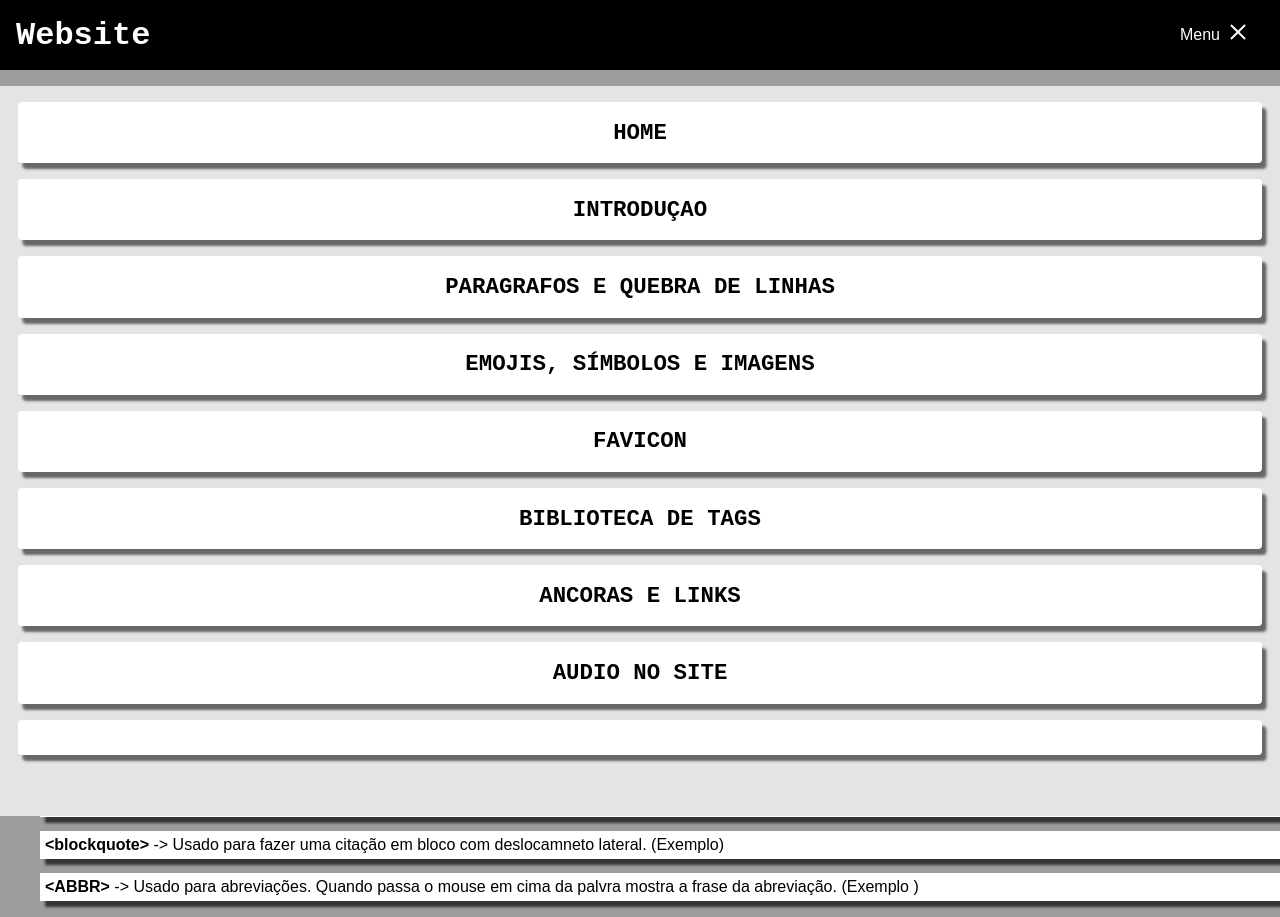
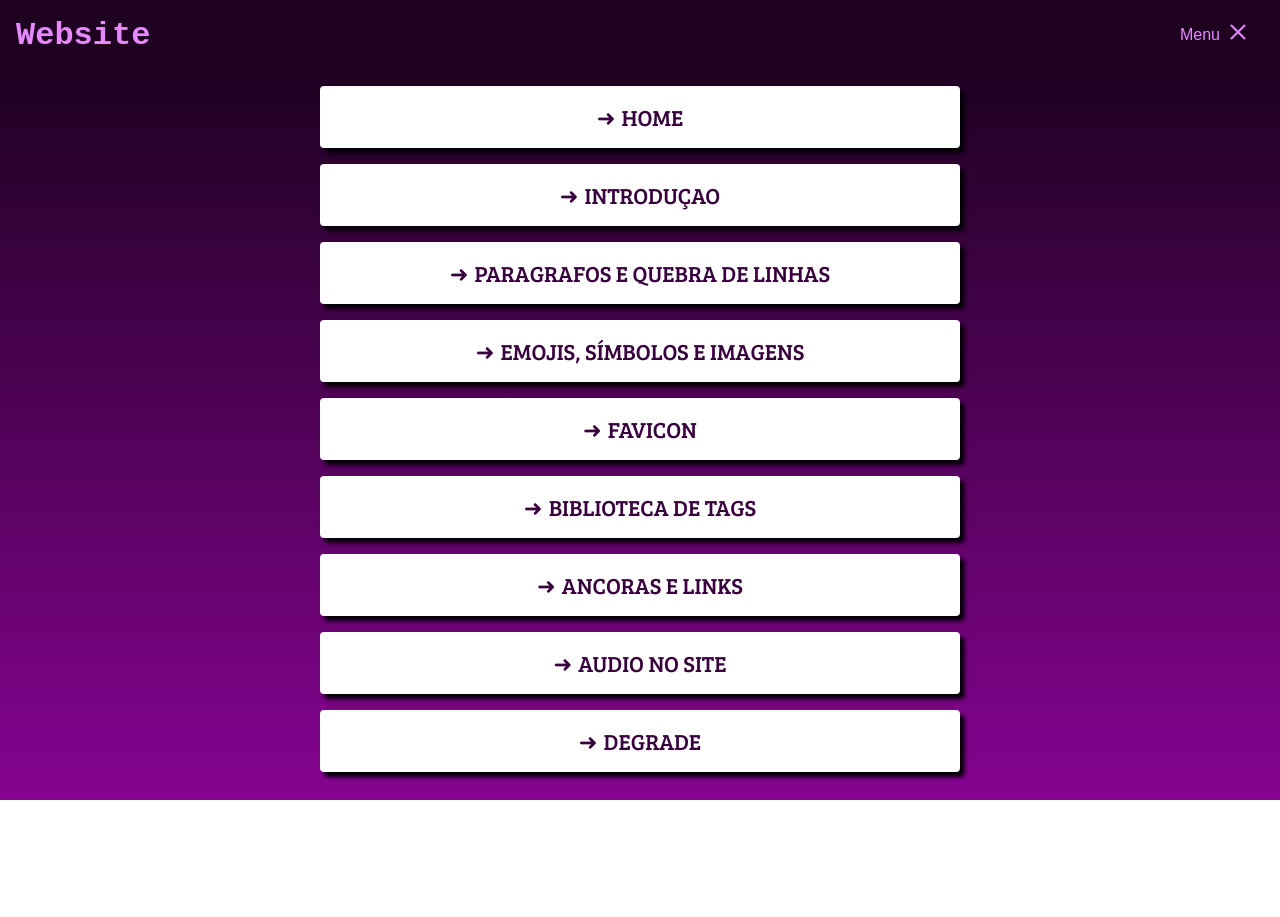
Before and after one commit to klebermmaia/MeusTestes, a plain HTML site: page Projeto X/tags.html in a window 1280 px wide. Both pictures are taken after a click on the button "Menu". After the commit the page ends 800 px from the top, so only its background shows below. Drawn offline with Linux system fonts and the light colour scheme; files that its build step writes are made by us from their sources.

Commit message:
update
melhorias

```diff
--- a/Projeto X/css/degrade_style.css
+++ /dev/null
@@ -1,33 +0,0 @@
-@chatset "UTF-8";
-@font-face {
-    font-family: fira_mono-medium;
-    src: url(fonts/fira_mono-medium.ttf);
-}
-
-p{
-    font-size: 13pt;
-    font-family:Georgia, 'Times New Roman', Times, serif;
-}
-
-code{
-    background-color: aliceblue;
-    border-radius: 4px;
-    padding: 3px;
-    color: brown;
-    font-weight: bold;
-    font-family: fira_mono-medium;
-    font-size: 12pt;
-}
-
-#ex1{
-    background-color: white;
-    font-size: 12pt;
-    width: 576px;
-    font-family: fira_mono-medium;
-    margin-left: 1rem;
-    margin-top: 1rem;
-    padding: 10px;
-    border-radius: 6px;
-    box-shadow: 3px 3px 4px rgb(107, 107, 107);
-
-}
--- a/Projeto X/css/estilo_index.css
+++ b/Projeto X/css/estilo_index.css
@@ -1,8 +1,6 @@
 @charset "UTF-8";
 /*estilo Animação do texto que aparece digitando*/
-body{
-    background: #000000d7;
-}
+
 #titulo1{
 
     max-width: 480px;
--- a/Projeto X/css/estilo_nav.css
+++ b/Projeto X/css/estilo_nav.css
@@ -1,12 +1,15 @@
 @charset "UTF-8";
-
+@font-face {
+    font-family: bree_serif-regular;
+    src: url(fonts/bree_serif-regular.ttf);
+}
 body{
     margin: 0px;
     padding: 0px;
 }
 
 a{
-    color: black;
+    color: #38003D;
     text-decoration: none;
     font-family: sans-serif;
 }
@@ -18,7 +21,7 @@ a:hover{
 #logo{
     font-size: 2rem;
     font-weight: bold;
-    color: white;
+    color: #e589ff;
     font-family: monospace;
 }
 #header {
@@ -28,7 +31,7 @@ a:hover{
     display: flex;
     align-items: center;
     justify-content: space-between;
-    background-color: rgb(0, 0, 0);
+    background-color: #1f0122;
 }
 #menu {
     display: flex;
@@ -41,7 +44,7 @@ a:hover{
 }
 
 #btn-mobile {
-    color: white;
+    color: #e589ff;
     display: none;
 }
 
@@ -52,31 +55,34 @@ a:hover{
         visibility: hidden;
         position: absolute;
         width: 100%;
-        top: 70px;
+        top: 54px;
         right: 0px;
         height: 0px;
         transition: 0.4s;
         overflow-y: hidden;
         z-index: 1000;
-        background-color: rgb(230, 227, 227);
+        background-image: linear-gradient(to bottom, #1f0122, #860492);
     }
     #nav.active #menu {
         height: calc(100vh - 70px);
         visibility: visible;
         overflow-y: auto;
     }
+
     #menu a{
-        padding: 1.1rem 0;
-        margin: 1rem 1.1rem;
+        padding: 1rem 0;
+        margin: 1rem 20rem;
         text-align: center;
         font-size: 1.4rem;
-        font-family: monospace;
-        font-weight: bold;
+        font-family: bree_serif-regular;
         text-transform: uppercase;
         border-radius: 4px;
-        box-shadow: 4.5px 6px 2.5px rgba(66, 64, 64, 0.767);
-        background: white;
-
+        box-shadow: 4.5px 5px 4px #040007;
+        background: #ffffff;
+    }
+    #menu a::before{
+        content: '➜';
+        margin-right: 6px;
     }
 
     #btn-mobile {
--- a/Projeto X/css/estilo_pagina_intro.css
+++ b/Projeto X/css/estilo_pagina_intro.css
@@ -28,11 +28,6 @@ h2{
     color: rgb(131, 35, 35);
 }
 
-p{
-    font-size: 14pt;
-    font-family: sans-serif;
-}
-
 body{
     background-color: rgb(255, 255, 255);
 }
--- a/Projeto X/css/estilo_pagina_tags.css
+++ /dev/null
@@ -1,18 +0,0 @@
-@charset "UTF-8";
-
-body{
-    background: rgb(158, 157, 157);
-}
-#lista_tags li {
-    font-family: sans-serif;
-    font-size: 1em;
-    display: block;
-    background: rgb(255, 255, 255);
-    margin-bottom: .88rem;
-    box-sizing: border-box;
-    width: auto;
-    padding: 5px;
-    text-align: left;
-    box-shadow: 4.5px 6px 2.5px rgba(22, 22, 22, 0.767);;
-
-}
--- /dev/null
+++ b/Projeto X/css/estilo_txt.css
@@ -0,0 +1,74 @@
+@charset "UTF-8";
+@font-face {
+    font-family: fira_mono-medium;
+    src: url(fonts/fira_mono-medium.ttf);
+}
+@font-face {
+    font-family: merriweather_sans-regular;
+    src: url(fonts/merriweather_sans-regular.ttf);
+}
+@font-face {
+    font-family: bree_serif-regular;
+    src: url(fonts/bree_serif-regular.ttf);
+}
+
+h1{
+    text-align: center;
+    font-family: merriweather_sans-regular;
+}
+
+p{
+    font-size: 13pt;
+    font-family: bree_serif-regular;
+}
+
+code{
+    background-color: aliceblue;
+    border-radius: 4px;
+    padding: 3px;
+    color: brown;
+    font-weight: bold;
+    font-family: fira_mono-medium;
+    font-size: 12pt;
+}
+
+#ex1{
+    background-color: white;
+    font-size: 12pt;
+    width: 576px;
+    font-family: fira_mono-medium;
+    margin-left: 1rem;
+    margin-top: 1rem;
+    padding: 10px;
+    border-radius: 6px;
+    box-shadow: 3px 3px 5px rgb(68, 65, 65);
+
+}
+/*body*/
+body{
+    background-image: linear-gradient(to top, #1f0122, #670270);
+}
+/*css da pagina tags (Tabela)*/
+
+table{
+    display: block;
+    background-color: rgb(210, 206, 211);
+    margin: 80px;
+    margin-top: 25px;
+    margin-bottom: 20px;
+    padding: 10px;
+    border-radius: 4px;
+    font-family: bree_serif-regular;
+    border: 2px solid black;
+    border-collapse: collapse;
+}
+
+caption{
+    font-size: 30pt;
+    font-family: merriweather_sans-regular;
+}
+
+tr, td, th{
+    border: .15rem solid black;
+    padding: 3px;
+}
--- a/Projeto X/tags.html
+++ b/Projeto X/tags.html
@@ -3,10 +3,11 @@
 <head>
     <meta charset="UTF-8">
     <meta name="viewport" content="width=device-width, initial-scale=1.0">
-    <link rel="stylesheet" href="style/style.css">
     <link rel="shortcut icon" href="img/ico_html_.ico" type="image/x-icon">
-    <link rel="stylesheet" href="css/estilo_pagina_tags.css">
+    <!--css-->
+    <link rel="stylesheet" href="css/estilo_txt.css">
     <link rel="stylesheet" href="css/estilo_nav.css">
+    <!--css-->
     <title>Tags</title>
 </head>
 <body>
@@ -25,52 +26,186 @@
                 <li><a href="tags.html">Biblioteca de Tags</a></li>
                 <li><a href="ancoras_e_links.html">Ancoras e Links</a></li>
                 <li><a href="audio_no_site.html">Audio no site</a></li>
-                <li><a href="degrade.html"></a></li>
+                <li><a href="degrade.html">Degrade</a></li>
             </ul>
         </nav>
         <script src="js/script.js">Degrade</script>
     </header>
+    <!--
+    <h1 id="main_title">Tags</h1>
+    <ul id="lista_tags">
+        <li><b>&lt;H1 a H6></b> -> usado para Titulos. (<a href="semantica_das_tags/tag_h1_h6.html">Exemplos</a>)
 
-    <h1>Tags</h1>
-    <ul id="lista_tags">
-        <li><b>&lt;H1 a H6&gt;</b> -> usado para Titulos. (<a href="semantica_das_tags/tag_h1_h6.html">Exemplos</a>)
+        <li><b>&lt;P></b> -> usado para criar paragrafos.
 
-        <li><b>&lt;P&gt;</b> -> usado para criar paragrafos.
+        <li><b>&lt;BR></b> -> Usado para quebrar a linha.
 
-        <li><b>&lt;BR&gt;</b> -> Usado para quebrar a linha.
+        <li><b>&lt;LINK></b> -> Usado para criar uma ligação entre arquivos.
 
-        <li><b>&lt;LINK&gt;</b> -> Usado para criar uma ligação entre arquivos.
+        <li><b>&lt;A></b> -> Usado para criar um ligação de forma mais variada. (<a href="semantica_das_tags/tag_a_.html">Exemplo</a>)
 
-        <li><b>&lt;A&gt;</b> -> Usado para criar um ligação de forma mais variada. (<a href="semantica_das_tags/tag_a_.html">Exemplo</a>)
+        <li><b>&lt;IMG></b> -> usado para adicionar imagens.
 
-        <li><b>&lt;IMG&gt;</b> -> usado para adicionar imagens.
+        <li><b>&lt;Strong> e &lt;B></b> -> A tag &lt;B> deixa o texto marcado em negrito e nada mais, porem a tag &lt;Strongb> tem semantica, ela da sentido de texto em destaque. (<a href="semantica_das_tags/tag_strong.html">Exemplo</a>)
 
-        <li><b>&lt;Strong&gt; e &lt;B&gt;</b> -> A tag &lt;B&gt; deixa o texto marcado em negrito e nada mais, porem a tag &lt;Strongb&gt; tem semantica, ela da sentido de texto em destaque. (<a href="semantica_das_tags/tag_strong.html">Exemplo</a>)
+        <li><b>&lt;I> e &lt;EM></b> -> Deixa em Italico. (<a href="semantica_das_tags/italico.html">Exemplo</a>)
 
-        <li><b>&lt;I&gt; e &lt;EM&gt;</b> -> Deixa em Italico. (<a href="semantica_das_tags/italico.html">Exemplo</a>)
+        <li><b>&lt;MARK></b> -> Deixa o texto marcado (igual a caneta marca texto).( <a href="semantica_das_tags/tag_mark.html">Exemplo</a> )
 
-        <li><b>&lt;MARK&gt;</b> -> Deixa o texto marcado (igual a caneta marca texto).( <a href="semantica_das_tags/tag_mark.html">Exemplo</a> )
+        <li><b>&lt;SMALL></b> -> Deixa o texto pequeno.
 
-        <li><b>&lt;SMALL&gt;</b> -> Deixa o texto pequeno.
+        <li><b>&lt;INS></b> -> Deixa o texto com uma linha embaixo para você considerar importante.
 
-        <li><b>&lt;INS&gt;</b> -> Deixa o texto com uma linha embaixo para você considerar importante.
+        <li><b>&lt;SUP></b> -> Usado para fazer expreções de potencia, por exemplo: 10<sup>2</sup>= 100
 
-        <li><b>&lt;SUP&gt;</b> -> Usado para fazer expreções de potencia, por exemplo: 10<sup>2</sup>= 100
+        <li><b>&lt;SUB></b> -> Usado para fazer expreçoes de formulas, por exemplo: H<sub>2</sub>O
 
-        <li><b>&lt;SUB&gt;</b> -> Usado para fazer expreçoes de formulas, por exemplo: H<sub>2</sub>O
-
-        <li><b>&lt;Ul&gt;,&lt;OL&gt; e &lt;LI&gt;</b> -> Cria lista. <a href="semantica_das_tags/tag_de_listas.html">Exemplo</a>
+        <li><b>&lt;Ul>,&lt;OL> e &lt;LI></b> -> Cria lista. <a href="semantica_das_tags/tag_de_listas.html">Exemplo</a>
 
         <li><b>&lt;CODE&gt;</b> -> Marca o texto como codigo.
 
-        <li><b>&lt;PRE&gt;</b> -> Permite que seja considerado tudo que estaja entre a tag, deixa o texto pré-formatado.
+        <li><b>&lt;PRE></b> -> Permite que seja considerado tudo que estaja entre a tag, deixa o texto pré-formatado.
 
-        <li><b>&lt;blockquote&gt;</b> -> Usado para fazer uma citação em bloco com deslocamneto lateral. (<a href="semantica_das_tags/tag_blockquote.html">Exemplo</a>)
+        <li><b>&lt;blockquote></b> -> Usado para fazer uma citação em bloco com deslocamneto lateral. (<a href="semantica_das_tags/tag_blockquote.html">Exemplo</a>)
 
-        <li><b>&lt;ABBR&gt;</b> -> Usado para abreviações. Quando passa o mouse em cima da palvra mostra a frase da abreviação. (<a href="semantica_das_tags/tag_abbr.html">Exemplo</a> )
+        <li><b>&lt;ABBR></b> -> Usado para abreviações. Quando passa o mouse em cima da palvra mostra a frase da abreviação. (<a href="semantica_das_tags/tag_abbr.html">Exemplo</a> )
 
 
     </ul>
+    -->
 
+
+
+
+
+
+    <!--tr (linha), td (coluna)-->
+
+
+
+
+
+
+
+
+        <table>
+            <caption>Tabela de Tags</caption>
+                <thead>
+                    <tr>
+                        <th>TAG</th>
+                        <th>Conteudo</th>
+                        <th>Exemplo</th>
+                    </tr>
+                </thead>
+                <tbody>
+                <tr>
+                    <td>&lt;H1 aH6> -></td>
+                    <td>usado para Titulos.</td>
+                    <td><a href="semantica_das_tags/tag_h1_h6.html">Exemplos</a></td>
+                </tr>
+
+                <tr>
+                    <td>&lt;P> -></td>
+                    <td>usado para criar paragrafos.</td>
+                    <td>Exemplo</td>
+                </tr>
+
+                <tr>
+                    <td>&lt;BR> -></td>
+                    <td>Usado para quebrar a linha.</td>
+                    <td>Exemplo</td>
+                </tr>
+                <tr>
+                    <td>&lt;LINK> -></td>
+                    <td>Usado para criar uma ligação entre arquivos.</td>
+                    <td>Exemplo</td>
+                </tr>
+
+                <tr>
+                    <td>&lt;A> -></td>
+                    <td>Usado para criar um ligação de forma mais variada.</td>
+                    <td><a href="semantica_das_tags/tag_a_.html">Exemplo</a></td>
+                </tr>
+
+                <tr>
+                    <td>&lt;IMG> -></td>
+                    <td>usado para adicionar imagens.</td>
+                    <td>Exemplo</td>
+                </tr>
+
+                <tr>
+                    <td>&lt;Strong> e &lt;B> -></td>
+                    <td>A tag &lt;B> deixa o texto marcado em negrito e nada mais, porem a tag &lt;Strongb> tem semantica, ela da sentido de texto em destaque.</td>
+                    <td><a href="semantica_das_tags/tag_strong.html">Exemplo</a></td>
+                </tr>
+
+                <tr>
+                    <td>&lt;I> e &lt;EM> -></td>
+                    <td>Deixa em Italico.</td>
+                    <td><a href="semantica_das_tags/italico.html">Exemplo</a></td>
+                </tr>
+
+                <tr>
+                    <td>&lt;MARK> -></td>
+                    <td>Deixa o texto marcado (igual a caneta marca texto).</td>
+                    <td><a href="semantica_das_tags/tag_mark.html">Exemplo</a></td>
+                </tr>
+
+                <tr>
+                    <td>&lt;SMALL> -></td>
+                    <td>Deixa o texto pequeno.</td>
+                    <td>Exemplo</td>
+                </tr>
+
+                <tr>
+                    <td>&lt;INS> -></td>
+                    <td>Deixa o texto com uma linha embaixo para você considerar importante.</td>
+                    <td>Exemplo</td>
+                </tr>
+
+                <tr>
+                    <td>&lt;SUP> -></td>
+                    <td>Usado para fazer expreções de potencia, por exemplo: 10<sup>2</sup>= 100
+                    </td>
+                    <td>Exemplo</td>
+                </tr>
+
+                <tr>
+                    <td>&lt;SUB> -></td>
+                    <td>Usado para fazer expreçoes de formulas, por exemplo: H<sub>2</sub>O</td>
+                    <td>Exemplo</td>
+                </tr>
+
+                <tr>
+                    <td>&lt;Ul>,&lt;OL> e &lt;LI> -></td>
+                    <td>Cria lista.</td>
+                    <td><a href="semantica_das_tags/tag_de_listas.html">Exemplo</a></td>
+                </tr>
+
+                <tr>
+                    <td>&lt;CODE&gt; -></td>
+                    <td>Marca o texto como codigo.</td>
+                    <td>Exemplo</td>
+                </tr>
+
+                <tr>
+                    <td>&lt;PRE> -></td>
+                    <td>Permite que seja considerado tudo que estaja entre a tag, deixa o texto pré-formatado.</td>
+                    <td>Exemplo</td>
+                </tr>
+
+                <tr>
+                    <td>&lt;blockquote> -></td>
+                    <td>Usado para fazer uma citação em bloco com deslocamneto lateral.</td>
+                    <td><a href="semantica_das_tags/tag_blockquote.html">Exemplo</a></td>
+                </tr>
+
+                <tr>
+                    <td>&lt;ABBR> -></td>
+                    <td>Usado para abreviações. Quando passa o mouse em cima da palvra mostra a frase da abreviação.</td>
+                    <td><a href="semantica_das_tags/tag_abbr.html">Exemplo</a></td>
+                </tr>
+            </tbody>
+        </table>
 </body>
 </html>
```
Also changed, not shown: Projeto X/audio_no_site.html (+5 -4 lines), Projeto X/degrade.html (+2 -2 lines), Projeto X/emojis_e_imagens.html (+6 -6 lines), Projeto X/favicon.html (+3 -3 lines), Projeto X/index.html (+3 -0 lines), Projeto X/introduçao.html (+5 -7 lines), Projeto X/paragrafos_quebra_de_linha.html (+6 -4 lines), Projeto X/css/fonts/bree_serif-regular.ttf (added), Projeto X/css/fonts/merriweather_sans-regular.ttf (added).
